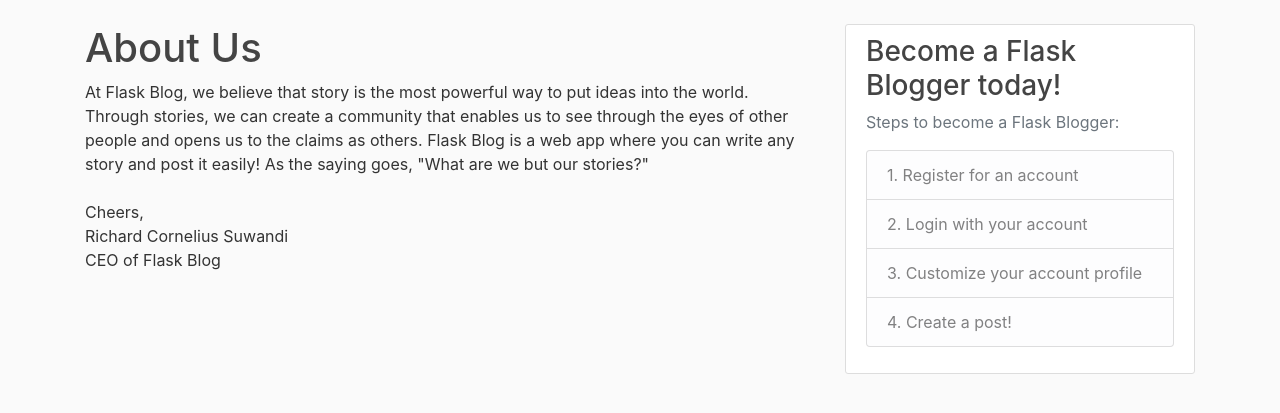
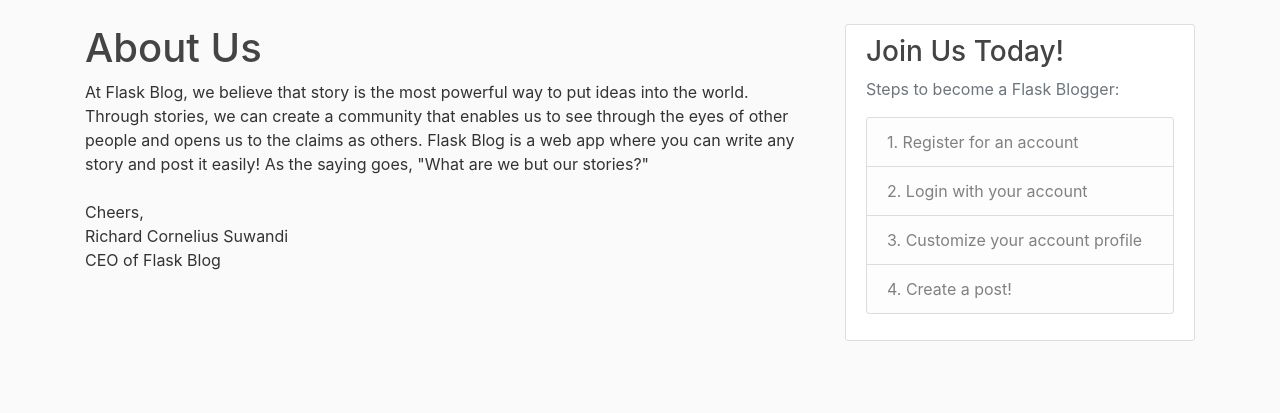
Before and after one commit to richardcsuwandi/flask-blog, a Flask app: page /about in a window 1280 px wide. Shown: the part 56-469 px from the top of the page. Run offline with Flask 2, Linux system fonts and the light colour scheme; some libraries are stand-ins or nearby versions.

Commit message:
updated layout

```diff
--- a/flaskblog/templates/about.html
+++ b/flaskblog/templates/about.html
@@ -1,8 +1,9 @@
 {% extends "layout.html" %}
 {% block content %}
     <h1>About Us</h1>
-    <p>At Flask Blog, we believe that story is the most powerful way to put ideas into the world. Through stories, we can create a
-    community that enables us to see through the eyes of other people and opens us to the claims as others. Flask Blog is a web app
+    <p>At Flask Blog, we believe that story is the most powerful way to put ideas into the world.
+    <br>Through stories, we can create a community that enables us to see through the eyes of other
+    people and opens us to the claims as others. Flask Blog is a web app
     where you can write any story and post it easily! As the saying goes, "What are we but our stories?"
     <br>
     <br>Cheers,
--- a/flaskblog/templates/layout.html
+++ b/flaskblog/templates/layout.html
@@ -60,7 +60,7 @@
         </div>
         <div class="col-md-4">
           <div class="content-section">
-            <h3>Become a Flask Blogger today!</h3>
+            <h3>Join Us Today!</h3>
             <p class='text-muted'>Steps to become a Flask Blogger:
               <ul class="list-group">
                 <li class="list-group-item list-group-item-light">1. Register for an account</li>
```
